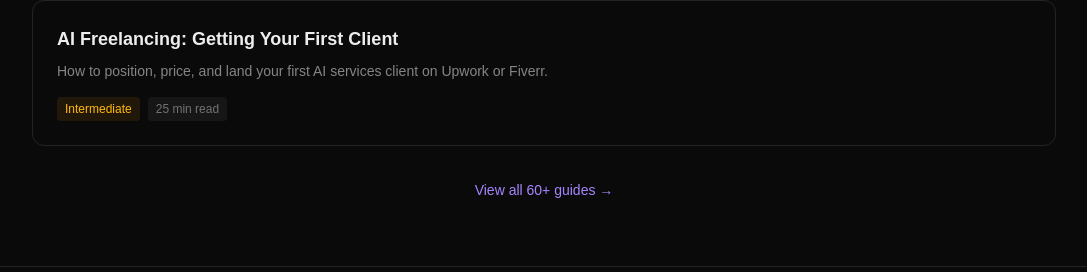
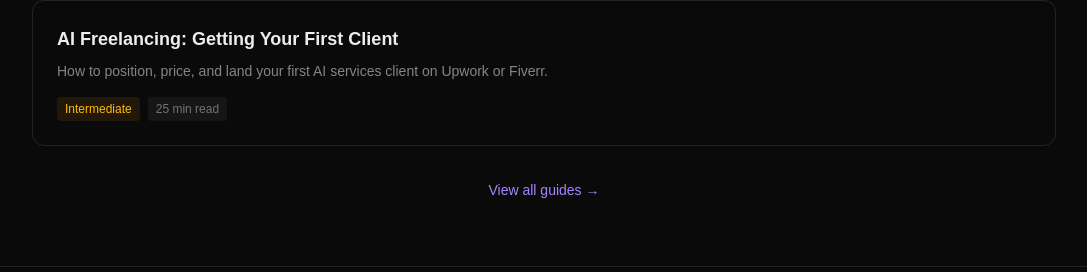
Before and after one commit to kaigritun/gigwithai, a Next.js app: page / in a window 1280 px wide. Shown: the part 1174-1446 px from the top of the page, without its empty margins (96-1183 px from the left). Built offline with nearby package versions, Linux system fonts and the light colour scheme.

Commit message:
fix: correct guides count on homepage

```diff
--- a/app/page.tsx
+++ b/app/page.tsx
@@ -100,7 +100,7 @@
 
           <p className="text-center mt-8">
             <Link href="/guides" className="text-violet-400 hover:text-violet-300 text-sm font-medium transition-colors">
-              View all 60+ guides →
+              View all guides →
             </Link>
           </p>
         </div>
```
